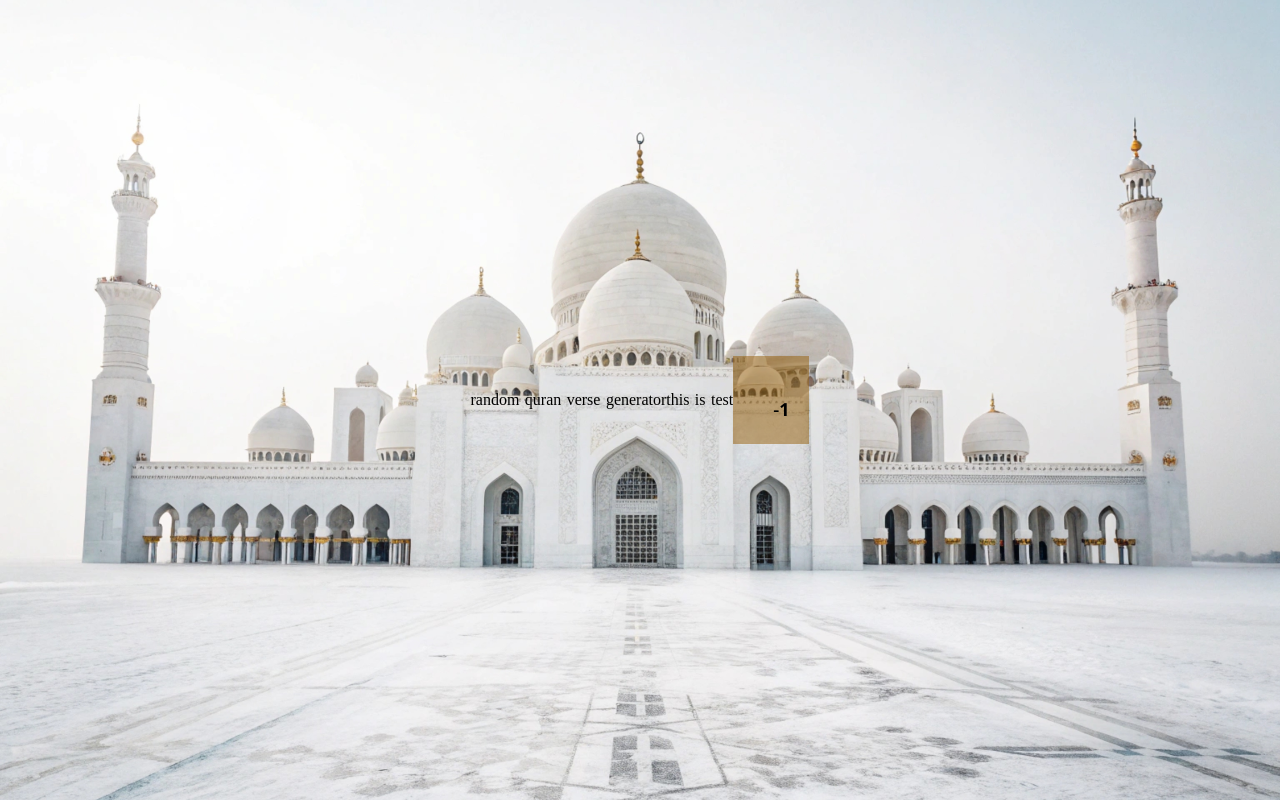
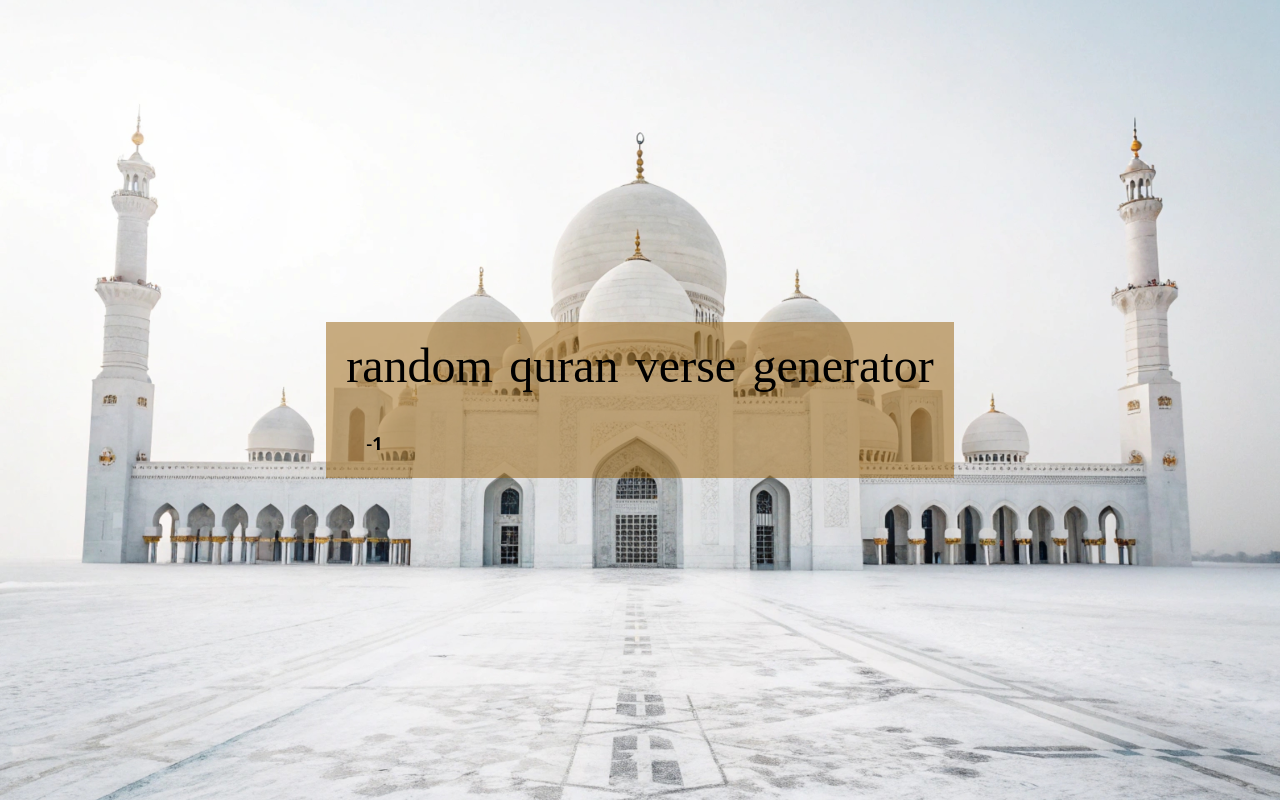
Before and after one commit to novabuster0/RandomAyah, a React (Vite) app: page / in a window 1280 px wide. Built offline with nearby package versions, Linux system fonts and the light colour scheme; no server answers.

Commit message:
Update App.jsx

```diff
--- a/src/App.jsx
+++ b/src/App.jsx
@@ -16,12 +16,12 @@ function App() {
             id="body"
             className="w-screen h-screen select-none"
         >
-            <h1>random quran verse generator</h1>
-            this is test
+
             <div
                 id="container"
                 className="p-5 flex flex-col gap-5  bg-[rgba(149,95,8,0.5)]"
             >
+            <h1 className="text-5xl">random quran verse generator</h1>
                 <div id="Ayah" className="text-2xl font-bold">
                     {ayahData.ayah}
                 </div>
```
